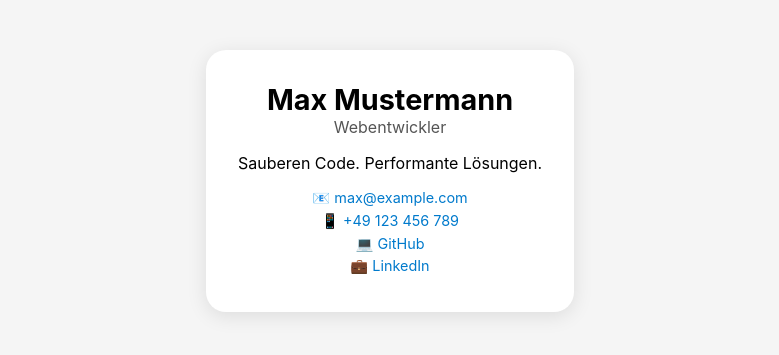
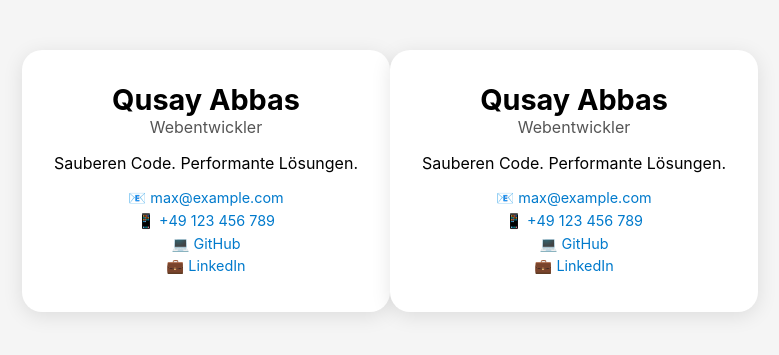
Before and after one commit to QusayAbbas/business-card, a plain HTML site: page index.html in a window 1280 px wide. Shown: the part 227-582 px from the top of the page, without its empty margins (250-1029 px from the left). Drawn offline with Linux system fonts and the light colour scheme.

Commit message:
Update index.html

```diff
--- a/index.html
+++ b/index.html
@@ -43,7 +43,18 @@
 </head>
 <body>
   <div class="card">
-    <div class="name">Max Mustermann</div>
+    <div class="name">Qusay Abbas</div>
+    <div class="title">Webentwickler</div>
+    <p>Sauberen Code. Performante Lösungen.</p>
+    <div class="contact">
+      <a href="mailto:max@example.com">📧 max@example.com</a>
+      <a href="tel:+49123456789">📱 +49 123 456 789</a>
+      <a href="https://github.com/max" target="_blank">💻 GitHub</a>
+      <a href="https://linkedin.com/in/max" target="_blank">💼 LinkedIn</a>
+    </div>
+  </div>
+  <div class="card">
+    <div class="name">Qusay Abbas</div>
     <div class="title">Webentwickler</div>
     <p>Sauberen Code. Performante Lösungen.</p>
     <div class="contact">
```
